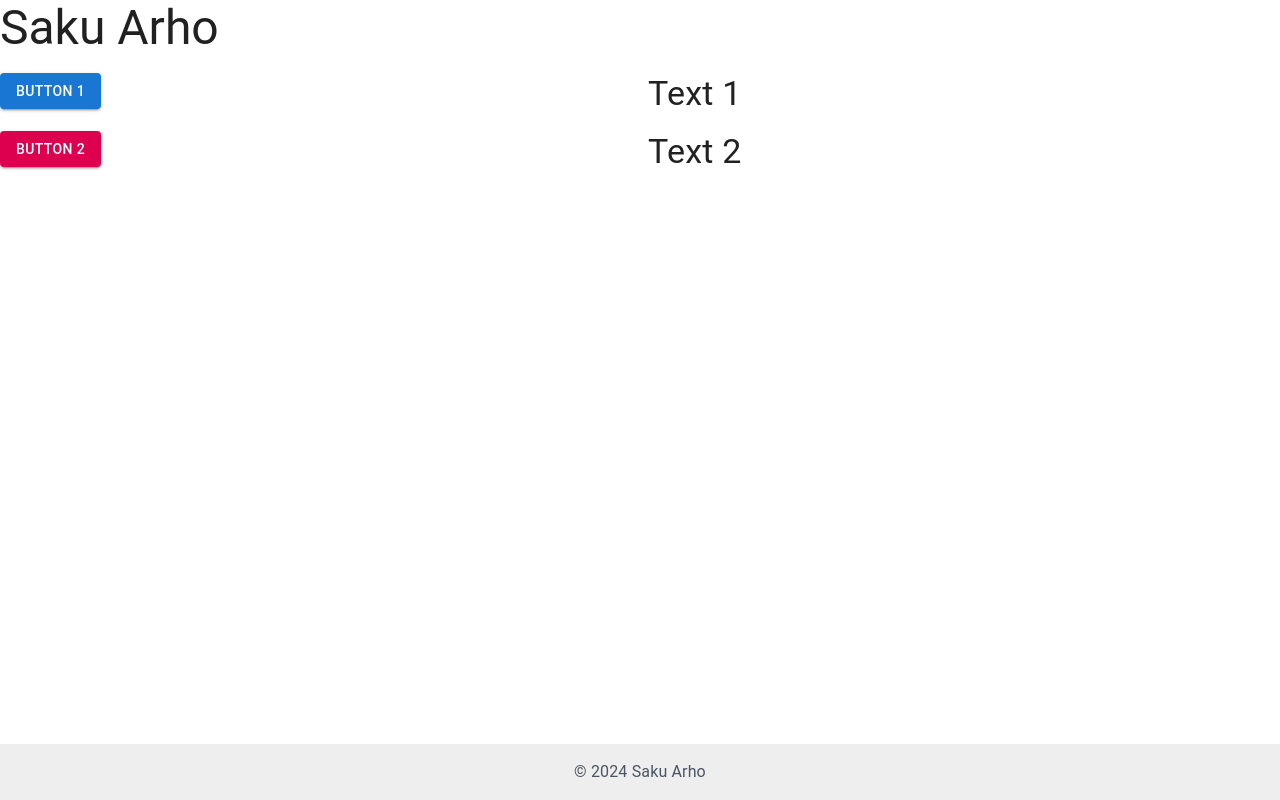
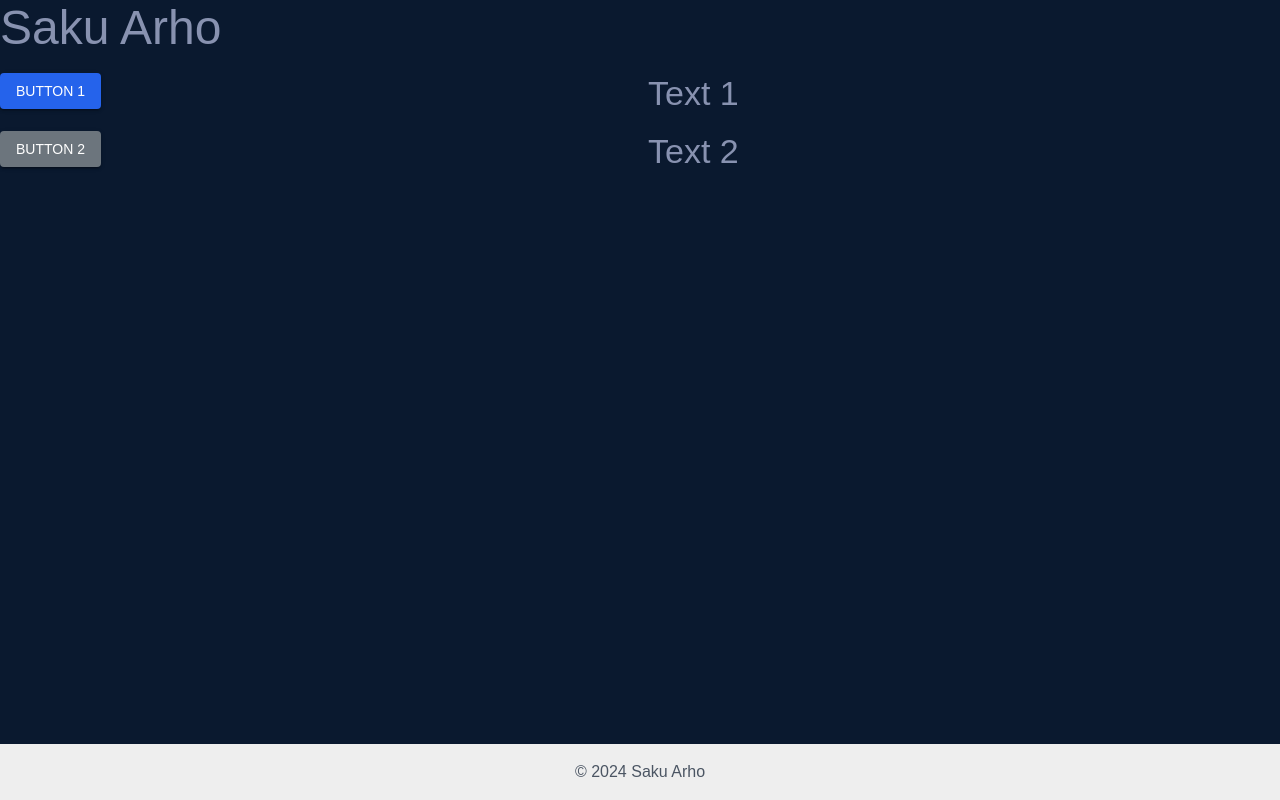
Before and after one commit to Z-kke/my_portfolio, a Next.js app: page / in a window 1280 px wide. Built offline with nearby package versions, Linux system fonts and the light colour scheme.

Commit message:
Modify the theme a tad.

```diff
--- a/app/components/theme-provider.tsx
+++ b/app/components/theme-provider.tsx
@@ -7,12 +7,31 @@ import CssBaseline from "@mui/material/CssBaseline";
 const theme = createTheme({
   palette: {
     primary: {
-      main: "#1976d2",
+      main: "#2563eb",
     },
     secondary: {
-      main: "#dc004e",
+      main: "#6c757d",
+    },
+    background: {
+      default: "#0a192f",
+    },
+    text: {
+      primary: "#8892b0",
     },
   },
+  typography: {
+    fontFamily: "sans-serif",
+    h1: {
+      fontFamily: "monospace",
+      fontWeight: 300,
+      fontSize: "1.2rem",
+      color: "#2563eb",
+    },
+    h2: {
+      color: "#ccd6f6",
+    },
+  },
+  spacing: 8,
 });
 
 export default function MuiThemeProvider({
```
